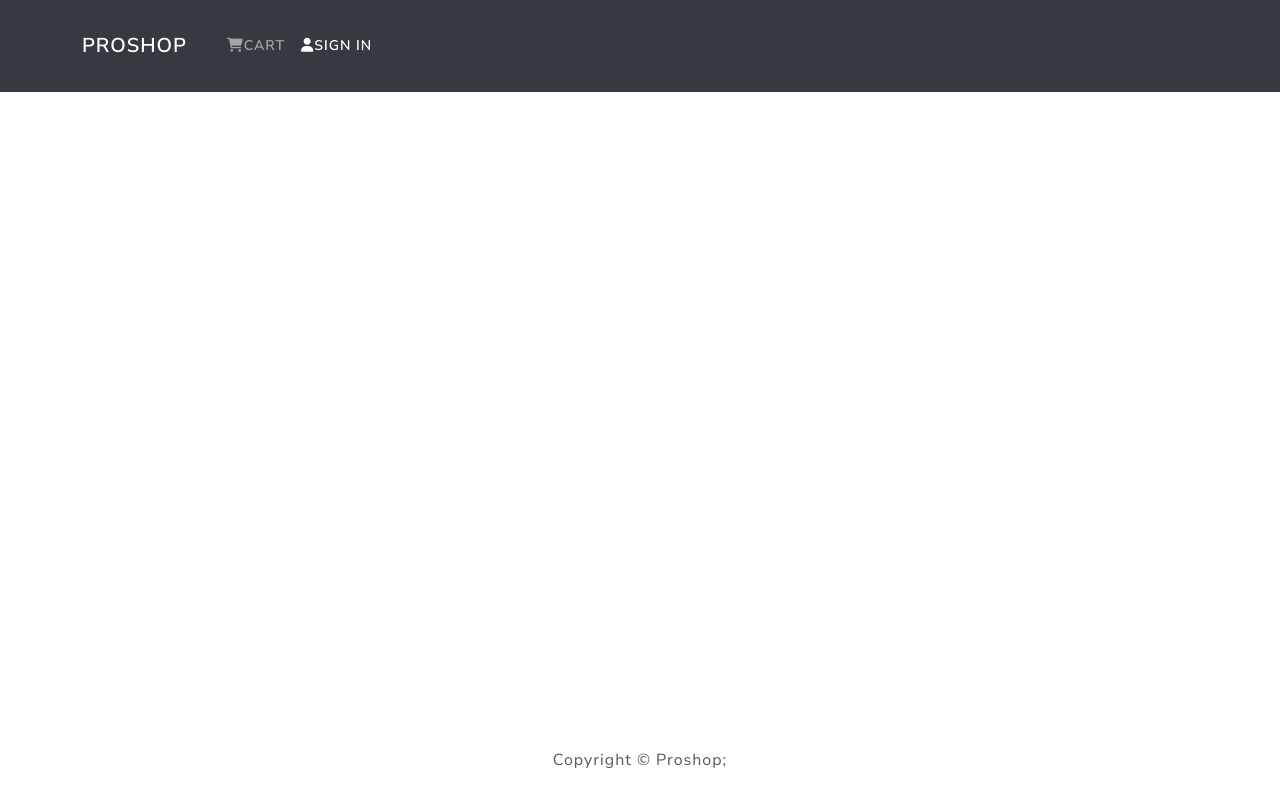
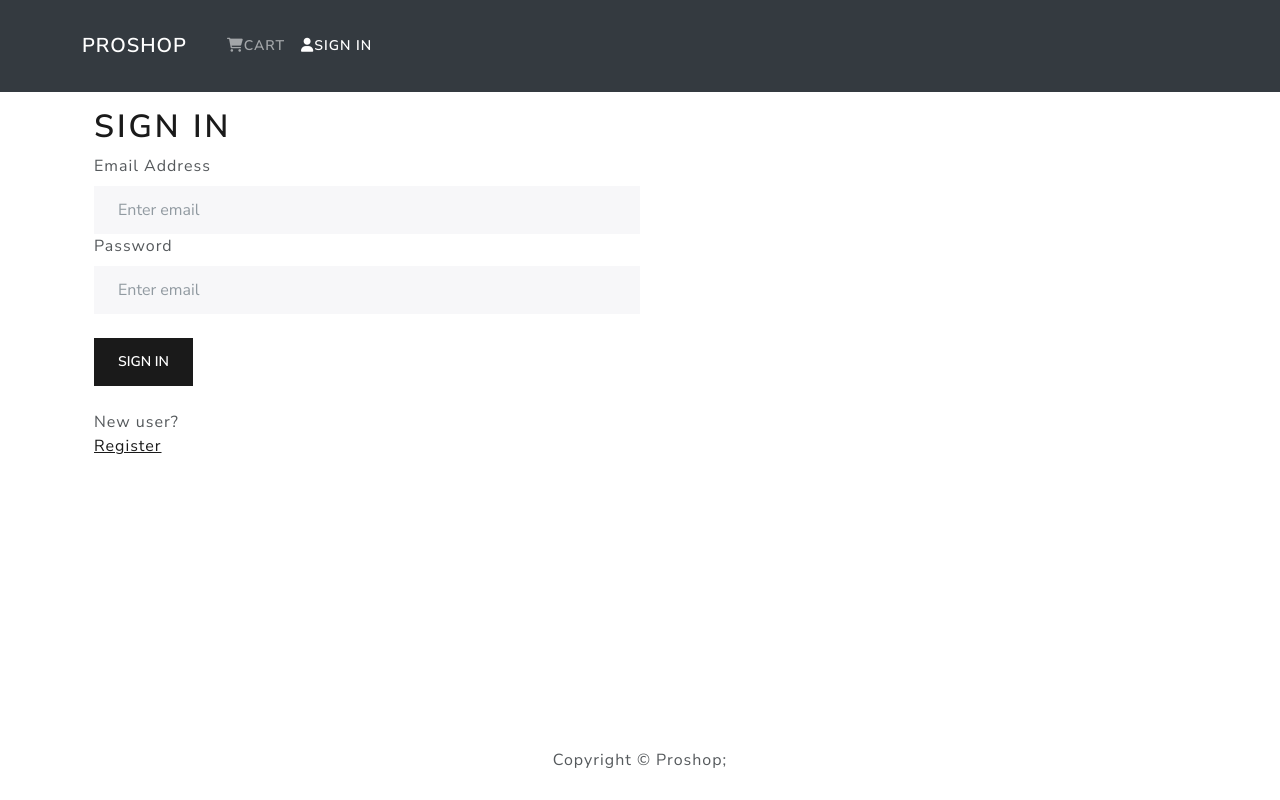
Before and after one commit to Abhisheksingh10022/ProShop, a React (Create React App) app in the folder client/: page /login in a window 1280 px wide. Built offline with nearby package versions, Linux system fonts and the light colour scheme.

Commit message:
login page added but has a bug

```diff
--- /dev/null
+++ b/client/src/Actions/userActions.js
@@ -0,0 +1,30 @@
+import { USER_LOGIN_FAIL, USER_LOGIN_REQUEST, USER_LOGIN_SUCCESS } from "../Constants/userConstants"
+import axios from 'axios';
+export const login =(email,password)=>async(dispatch)=>{
+    try{
+dispatch({
+    type:USER_LOGIN_REQUEST
+})
+const config={
+    headers:{
+        'content-Type':'application/json'
+    }
+}
+const {data}=await axios.post('api/users/login',{email,password},config);
+
+dispatch({
+    type:USER_LOGIN_SUCCESS,
+    payload:data
+})
+localStorage.setItem('userInfo',JSON.stringify(data));
+    }
+    catch(error)
+    {
+        dispatch({
+            type:USER_LOGIN_FAIL,
+            payload:error.response&&error.response.data.message?
+            error.response.data.message
+            :error.message
+        })
+    }
+}
--- a/client/src/App.jsx
+++ b/client/src/App.jsx
@@ -7,16 +7,21 @@
 import {Route,Routes} from"react-router-dom";
 import ProductScreen from "./Screens/ProductScreen";
 import CartScreen from "./Screens/cartScreen";
+import LoginScreen from "./Screens/LoginScreen";
 const App=()=> {
+  console.log(LoginScreen);
   return (
    <>
    <Header />
    <main className="py-3">
      <Container>
        <Routes>
+       <Route path='/login' element={<LoginScreen></LoginScreen>} exact />
+       <Route path='/product/:_id' element={<ProductScreen></ProductScreen>} exact />
+       <Route path='/cart/:_id' element={<CartScreen></CartScreen>} exact />
 <Route path='/' element={<HomeScreen/>} exact></Route>
-<Route path='/product/:_id' element={<ProductScreen></ProductScreen>} exact />
-<Route path='/cart/:_id' element={<CartScreen></CartScreen>} exact />
+
+
 
 </Routes>
    </Container>
--- /dev/null
+++ b/client/src/Components/FormContainer.jsx
@@ -0,0 +1,13 @@
+import React from 'react'
+import{Container,Row,Col} from'react-bootstrap'
+
+ export const FormContainer=({children})=>{
+    return(
+        <Container>
+            <Row className='justify-content-md-center' />
+            <Col xs={12} md={6}>
+               {children}
+            </Col>
+         </Container>
+    )
+}
--- /dev/null
+++ b/client/src/Constants/userConstants.js
@@ -0,0 +1,4 @@
+export const USER_LOGIN_REQUEST='USER_LOGIN_REQUEST';
+export const USER_LOGIN_SUCCESS='USER_LOGIN_SUCCESS'
+export const USER_LOGIN_FAIL='USER_LOGIN_FAIL';
+export  const USER_LOGOUT='USER_LOGOUT';
--- /dev/null
+++ b/client/src/Reducers/userReducer.js
@@ -0,0 +1,15 @@
+import { USER_LOGIN_REQUEST,USER_LOGIN_FAIL,USER_LOGIN_SUCCESS,USER_LOGOUT } from "../Constants/userConstants"
+export const userLoginReducer=(state={},action)=>{
+    switch(action.type){
+      case USER_LOGIN_REQUEST:
+          return {loading:true,}
+          case USER_LOGIN_SUCCESS:
+              return {loading:false,userInfo:action.payload}
+              case USER_LOGIN_FAIL:
+              return{loading:false,error:action.payload}
+              case USER_LOGOUT:
+                  return {}
+              default:
+                  return state
+    }
+}
--- /dev/null
+++ b/client/src/Screens/LoginScreen.jsx
@@ -0,0 +1,81 @@
+import React,{useState,useEffect} from "react";
+import {Form,Button,Row,Col} from "react-bootstrap";
+import {useDispatch,useSelector} from "react-redux";
+import{useLocation,useSearchParams,Link,useNavigate} from "react-router-dom";
+import { login } from "../Actions/userActions";
+import {FormContainer} from '../Components/FormContainer';
+import Loader from "../Components/loader";
+
+  const LoginScreen=()=>{
+
+   const [email,setEmail]=useState('');
+
+    const[password,setPassword]=useState('');
+  const dispatch=useDispatch();
+  const userLogin=useSelector((state)=>state.userLogin);
+
+  const {loading,error,userInfo}=userLogin;
+   const navigate=useNavigate();
+   useEffect(()=>{
+     console.log(userInfo);
+     if(userInfo)
+     {console.log(12);
+     navigate("/")
+     }
+     else{
+
+     }
+
+   })
+    const submitHandler=(e)=>{
+        e.preventDefault();
+        dispatch(login(email,password))
+    }
+
+    return(
+        <>
+         <FormContainer>
+        <h1> Sign In</h1>
+        {
+          error&&<Button variant="danger" disabled>Invalid details</Button>
+        }
+        {loading&&<Loader />}
+        <Form onSubmit={submitHandler}>
+         <Form.Group controlId="email">
+        <Form.Label>Email Address</Form.Label>
+        <Form.Control
+        type='email'
+         placeholder='Enter email'
+          value={email}
+        onChange={(e)=>setEmail(e.target.value)}
+        >
+        </Form.Control>
+         </Form.Group>
+         <Form.Group controlId="password">
+        <Form.Label>Password</Form.Label>
+        <Form.Control
+        type='password'
+         placeholder='Enter email'
+          value={password}
+        onChange={(e)=>setPassword(e.target.value)}
+        >
+        </Form.Control>
+         </Form.Group>
+      <Button type='submit' varient='primary' className="my-4">
+       Sign In
+      </Button>
+        </Form>
+        New user?
+        <Row>
+          <Col>
+          <Link to="/register">Register</Link>
+          </Col>
+        </Row>
+
+       </FormContainer>
+
+    </>
+    )
+
+}
+export  default LoginScreen;
--- a/client/src/Screens/cartScreen.jsx
+++ b/client/src/Screens/cartScreen.jsx
@@ -10,7 +10,7 @@
 
 const queryParams=new URLSearchParams(window.location.search);
 
-const qty=queryParams.get("qty");
+const qty=queryParams.get("qty");//getting query params from url
 
 const dispatch=useDispatch();
 const cart=useSelector(state=>state.cart);
--- a/client/src/store.js
+++ b/client/src/store.js
@@ -3,16 +3,20 @@
 import {composeWithDevTools} from "redux-devtools-extension"
 import { ProductListReducer,ProductDetailReducer} from "./Reducers/ProductsReducers";
 import { cartReducer } from "./Reducers/CartReducer";
+import { userLoginReducer } from "./Reducers/userReducer";
 const reducer=combineReducers({
     productList:ProductListReducer,
     productDetails:ProductDetailReducer,
     cart:cartReducer,
+    userLogin:userLoginReducer
 })
 const cartItemsFromStorage=localStorage.getItem('cartItems')?JSON.parse(localStorage.getItem('cartItems')):[]
 
+const userInfoFromStorage=localStorage.getItem('userInfo')?JSON.parse(localStorage.getItem('userInfo')):null
 const initialState={
 
-   cart:{cartItems:cartItemsFromStorage}
+   cart:{cartItems:cartItemsFromStorage},
+   userLogin:{userInfo:userInfoFromStorage}
 }
 console.log(initialState);
 const middleware=[thunk]
```
